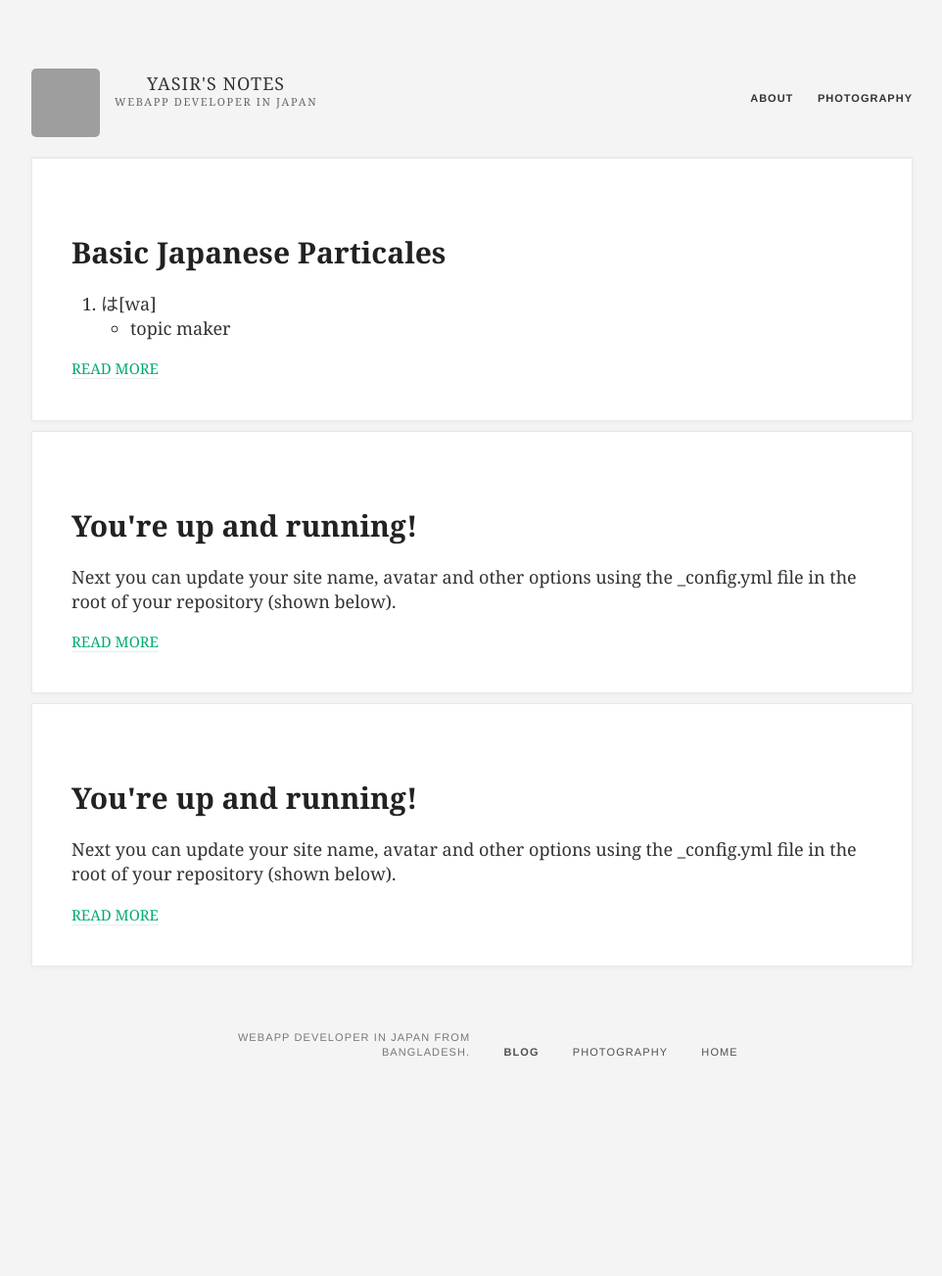
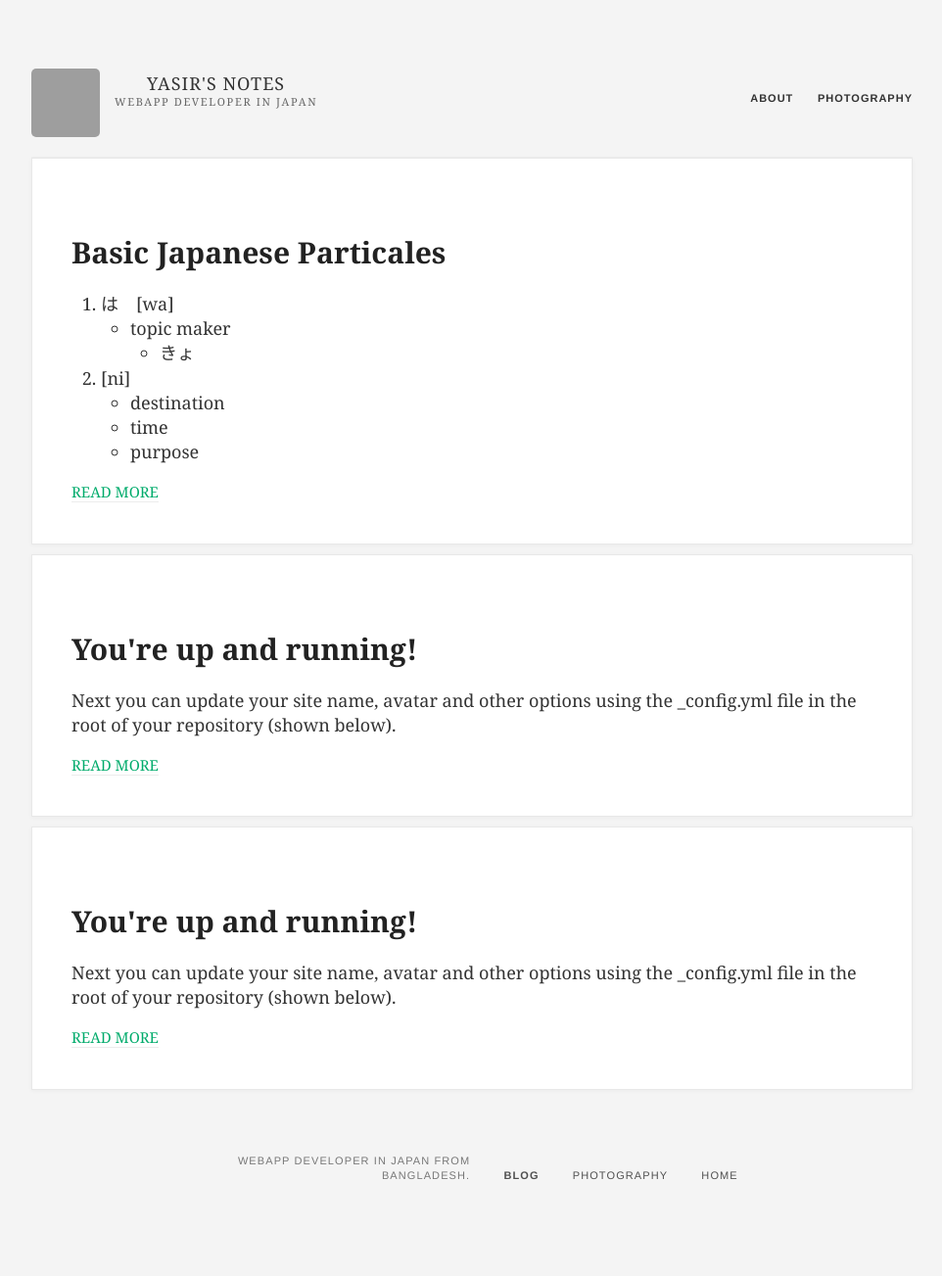
Before and after one commit to yasirtaher/blog, a Jekyll site: the page built from index.html, in a window 1280 px wide. Shown: the whole page at 98% size, without its empty margins (158-1120 px from the left). Built offline with Jekyll 4.4.1, drawn with Linux system fonts in a browser that asks for light colours; before the commit the page ends 1177 px from its top, so only the background shows below that; grey boxes are pictures that could not be loaded.

Commit message:
Saved 2016-09-03-2016-9-3-basic-japanese-particles.md with Dillinger.io

```diff
--- a/_posts/2016-09-03-2016-9-3-basic-japanese-particles.md
+++ b/_posts/2016-09-03-2016-9-3-basic-japanese-particles.md
@@ -4,10 +4,10 @@ date: 2016-09-03 00:00:00 Z
 layout: post
 ---
 
-1. は\[wa\]
-   -  topic maker
-
-   example
-   \:  きょどようびです。
-
-2. \[ni\]
+1. は　[wa]
+   - topic maker
+        * きょ
+2. [ni]
+    - destination
+    - time
+    - purpose
```
